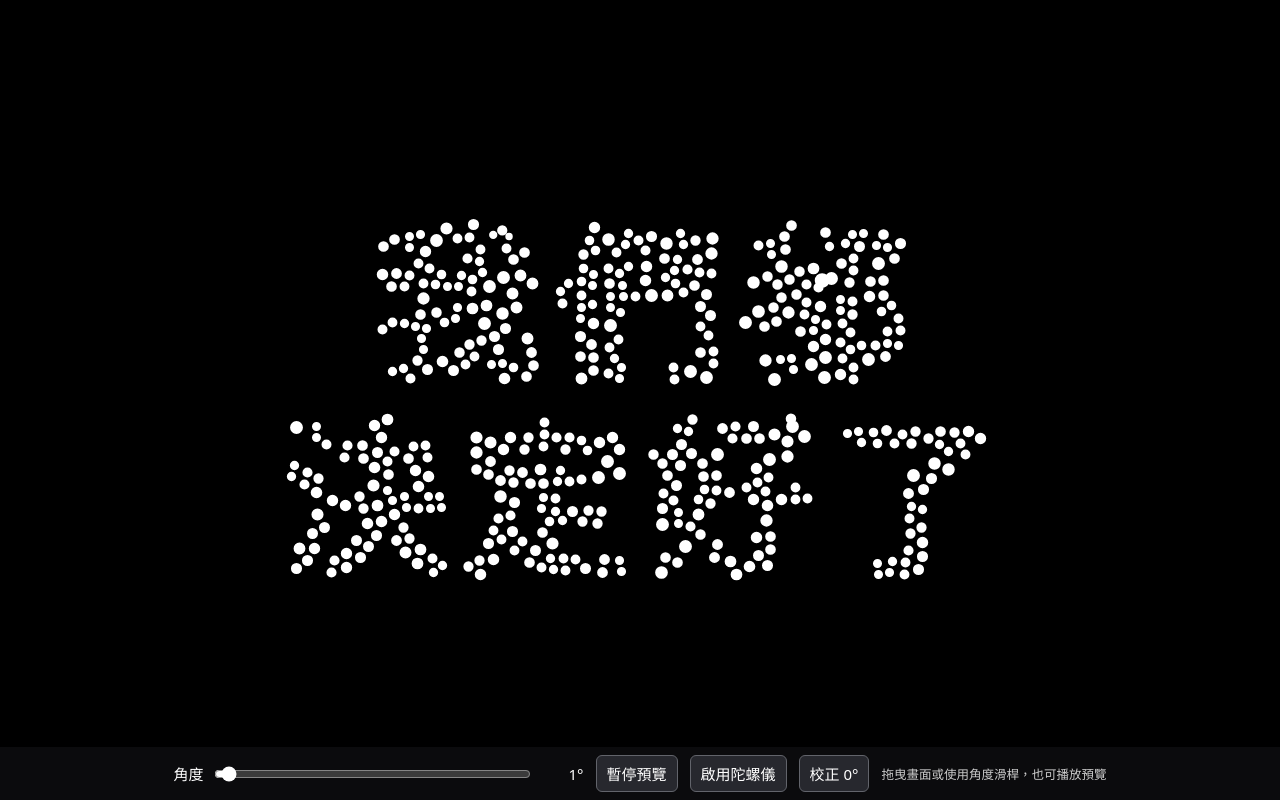
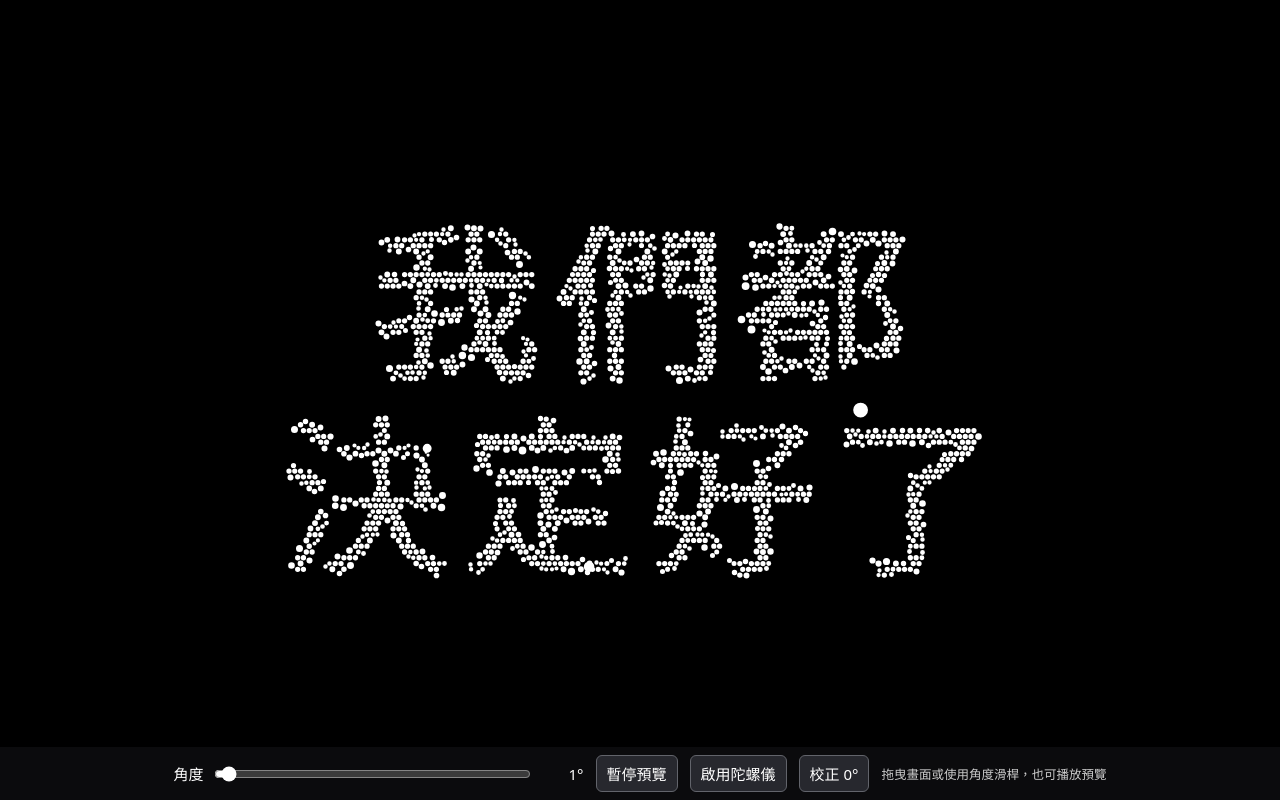
Before and after one commit to peipeiyu1215-cyber/foryou.choice, a plain HTML site: page index.html in a window 1280 px wide. Both pictures are taken after a click on the button "播放預覽". Drawn offline with Linux system fonts and the light colour scheme.

Commit message:
Add files via upload

```diff
--- a/index.html
+++ b/index.html
@@ -44,30 +44,34 @@ const dots = Array.from({length: count}, (_, id) => ({
   state: 'fixed', anchor: 0, vx: 0, vy: 0
 }));
 dots.sort((a, b) => a.rank - b.rank).forEach((dot, i) => { dot.rank = (i + 1) / count; });
-let width, height, scale, unit, gravity, glyphs;
+let width, height, scale, unit, gravity, glyphs, glyphScreenAngle;
 let turnVelocity = 0, motionGravity = 1;
 let target = 0, angle = 0, arrivalDirection = 0, preview = null, pausedPreview = null;
 let core = null, stored = [], clusters = [];
 let lastMerge = 0;
-const mergeDuration = .105;
+const mergeDuration = .086;
 let clock = 0, nextRelease = 0, nextSpit = 0;
 
 function makeGlyph(index) {
   const lines = [['我們都', '決定好了'], ['你就該', '完成', '我的夢想']][index];
   const font = '400 FONTpx "DFKai-SB", "STKaiti", "Kaiti TC", KaiTi, "Microsoft JhengHei", serif';
   const tracking = 1.08;
+  const sideways = glyphScreenAngle % 180 !== 0;
+  const textWidth = sideways ? height : width;
+  const textHeight = sideways ? width : height;
   const columns = Math.max(...lines.map(line => line.length));
-  const fontSize = Math.min(width * .94 / (columns * tracking), height * .8 / lines.length, 170);
+  const fontSize = Math.min(textWidth * .94 / (columns * tracking), textHeight * .8 / lines.length, 170);
   const mask = document.createElement('canvas');
   mask.width = Math.ceil(width);
   mask.height = Math.ceil(height);
   const ink = mask.getContext('2d', {willReadFrequently: true});
   ink.translate(width / 2, height / 2);
+  ink.rotate(-glyphScreenAngle * Math.PI / 180);
   ink.font = font.replace('FONT', fontSize);
   ink.textAlign = 'center';
   ink.textBaseline = 'alphabetic';
   ink.lineJoin = 'round';
-  ink.lineWidth = Math.max(.55, fontSize * .012);
+  ink.lineWidth = Math.max(.55, fontSize * .016);
   for (const [i, line] of lines.entries()) {
     const metrics = ink.measureText(line);
     const center = (i - (lines.length - 1) / 2) * fontSize * 1.14;
@@ -105,15 +109,42 @@ function makeGlyph(index) {
       if (value > score) { best = point; score = value; }
     }
   }
-  // Very small viewports may contain fewer opaque pixels than particles.
-  // Size each visible stroke dot against both layers so neighboring dots stay distinct.
+  // Fill gaps along ink strokes with smaller dots that travel with their nearest particle.
+  const gap = Math.max(2.45, fontSize * .034);
+  const minGap = gap * .79;
+  const grid = new Map();
+  function addStrokeDot(point) {
+    const key = Math.floor(point.x / gap) + ':' + Math.floor(point.y / gap);
+    if (grid.has(key)) grid.get(key).push(point);
+    else grid.set(key, [point]);
+  }
+  for (const point of points) addStrokeDot(point);
+  for (let row = 1; (row + .5) * gap < height - 1; row++) {
+    const y = (row + .5) * gap;
+    for (let x = gap * (row % 2 ? 1 : .5); x < width - 1; x += gap) {
+      if (pixels[(Math.floor(y) * mask.width + Math.floor(x)) * 4 + 3] < 105) continue;
+      const col = Math.floor(x / gap);
+      let clear = true;
+      for (let dy = -1; dy <= 1 && clear; dy++) {
+        for (let dx = -1; dx <= 1 && clear; dx++) {
+          const nearby = grid.get((col + dx) + ':' + (row + dy));
+          clear = !nearby?.some(point => (point.x - x) ** 2 + (point.y - y) ** 2 < minGap ** 2);
+        }
+      }
+      if (!clear) continue;
+      const point = {x, y};
+      points.push(point);
+      addStrokeDot(point);
+    }
+  }
+  // Keep a thin gap between neighboring ink dots, including around dense stroke junctions.
   for (const point of points) {
     let nearest = Infinity;
     for (const other of points) {
       if (other === point) continue;
       nearest = Math.min(nearest, (point.x - other.x) ** 2 + (point.y - other.y) ** 2);
     }
-    point.inkRadius = Math.min(fontSize * .038, Math.sqrt(nearest) * .41);
+    point.inkRadius = Math.min(fontSize * .038, Math.sqrt(nearest) * .458);
   }
   const accents = Array.from({length: count}, () => []);
   for (const accent of points.splice(count)) {
@@ -141,6 +172,13 @@ function makeGlyph(index) {
     }
     return Math.sqrt(nearest);
   });
+  if (index === 1) {
+    // The canvas is the device's screen. After a half turn both screen axes invert.
+    for (const point of new Set([...points, ...accents.flat()])) {
+      point.x = width - point.x;
+      point.y = height - point.y;
+    }
+  }
   return {points, spacing, accents, fontSize};
 }
 
@@ -157,6 +195,7 @@ function resize() {
   stage.width = Math.round(width * scale);
   stage.height = Math.round(height * scale);
   ctx.setTransform(scale, 0, 0, scale, 0, 0);
+  glyphScreenAngle = usingMotion ? viewportRotation() - calibrationScreen : 0;
   glyphs = [makeGlyph(0), makeGlyph(1)];
   unit = Math.min(glyphs[0].fontSize, glyphs[1].fontSize) / 22;
   gravity = Math.min(width, height) * .4;
@@ -318,16 +357,26 @@ function spit(body) {
 // At the sideways merge stops, use the wall rebound to set the outgoing
 // direction. The ball then follows ordinary gravity until the next contact.
 function aimRebound(dot, other, gx, gy) {
+  const horizontal = Math.abs(gx) >= Math.abs(gy);
+  const primary = horizontal ? 'x' : 'y';
+  const sideways = horizontal ? 'y' : 'x';
+  const lateralGravity = horizontal ? gy : gx;
+  const lateralLimit = (horizontal ? height : width) * .92;
   const prediction = {...other};
   const flight = {...dot};
   for (let elapsed = step; elapsed < 6; elapsed += step) {
     bounce(prediction, gx, gy, 0, true);
     bounce(flight, gx, gy, 0, true);
-    if (elapsed < .16 || Math.abs(prediction.x - flight.x) > (other.r + dot.r) * .8) continue;
-    const sideways = (prediction.y - dot.y) / elapsed - gy * elapsed / 2;
-    if (Math.abs(sideways) > height * .92) continue;
-    dot.vy = sideways;
-    dot.flightY = 0;
+    if (elapsed < .16 || Math.abs(prediction[primary] - flight[primary]) > (other.r + dot.r) * .8) continue;
+    const velocity = (prediction[sideways] - dot[sideways]) / elapsed - lateralGravity * elapsed / 2;
+    if (Math.abs(velocity) > lateralLimit) continue;
+    if (horizontal) {
+      dot.vy = velocity;
+      dot.flightY = 0;
+    } else {
+      dot.vx = velocity;
+      dot.flightX = 0;
+    }
     break;
   }
 }
@@ -363,8 +412,33 @@ function finishReturn(dot, dt) {
   landing.time -= dt;
 }
 
+function gravityDirection(degrees) {
+  const heading = wrap(degrees);
+  if (heading === 0) return {x: 0, y: 1};
+  if (heading === 90) return {x: 1, y: 0};
+  if (heading === 180) return {x: 0, y: -1};
+  if (heading === 270) return {x: -1, y: 0};
+  const radians = heading * Math.PI / 180;
+  return {x: Math.sin(radians), y: Math.cos(radians)};
+}
+
+function coreAtLowSide(degrees) {
+  const side = gravityDirection(degrees).x;
+  return side * (core.x - width / 2) >= width * .16;
+}
+
 function update() {
   clock += step;
+  const motionActive = usingMotion && motionOffset !== null;
+  if (motionActive) {
+    if (viewportRotation() - calibrationScreen !== glyphScreenAngle) resize();
+    const heading = sensorAngle - motionOffset;
+    const difference = heading - motionHeading;
+    const response = .023 - .016 * smooth(ramp(Math.abs(difference), .5, 5));
+    motionHeading = Math.abs(difference) < .035
+      ? heading : motionHeading + difference * (1 - Math.exp(-step / response));
+    target = motionHeading;
+  }
   const direction = Math.sign(target - angle);
   const atStop = angle % 90 === 0;
   const ready = atStop && (angle % 180 === 0 ? completeGlyph(wrap(angle) / 180) : stored.length === count);
@@ -374,11 +448,15 @@ function update() {
   const goal = waiting ? angle : direction > 0 ? Math.min(target, crossed) : Math.max(target, crossed);
   const clusteredCount = core ? stored.length :
     clusters.reduce((total, body) => total + body.members.length, 0);
-  const coreReady = core && stored.length === count && clock >= core.nextMerge;
+  const quarterTurn = crossed % 180 !== 0;
+  const coreReady = core && stored.length === count && clock >= core.nextMerge &&
+    (!quarterTurn || motionActive || coreAtLowSide(crossed));
   if (goal !== angle) arrivalDirection = Math.sign(goal - angle);
   const segment = Math.floor(wrap(angle + direction * .001) / 90);
   const splitting = direction > 0 ? segment % 2 === 1 : segment % 2 === 0;
-  const normalTurn = splitting ? 6.5 : 8;
+  const angleInHalfTurn = wrap(angle) % 180;
+  const quarterBoost = 1 - smooth(ramp(Math.abs(angleInHalfTurn - 90), 4, 32));
+  const normalTurn = (splitting ? 6.5 : 8) + (motionActive ? 5 : 2.8) * quarterBoost;
   const distanceFromStart = Math.min(wrap(angle), 360 - wrap(angle));
   const leavingStart = Math.abs(angle + direction * .01 - Math.round(angle / 360) * 360) > distanceFromStart;
   const opening = !splitting && leavingStart ? smooth(ramp(distanceFromStart, 5, 12)) : 1;
@@ -391,10 +469,10 @@ function update() {
   let turnPace = normalTurn;
   if (towardQuarterTurn && !coreReady) {
     const ease = smooth(1 - ramp(remainingTurn, 18, 38));
-    turnPace += (Math.min(remainingTurn / 3, normalTurn) - turnPace) * ease;
+    turnPace += (Math.min(remainingTurn / 2.1, normalTurn) - turnPace) * ease;
   } else if (towardText && !textReady) {
     const ease = smooth(1 - ramp(remainingTurn, 7, 18));
-    turnPace += (Math.min(3.2, remainingTurn / .95) - turnPace) * ease;
+    turnPace += (Math.min(2.9, remainingTurn / 1.08) - turnPace) * ease;
   }
   const distance = goal - angle;
   const maxTurn = 1.1 + (turnPace - 1.1) * opening;
@@ -413,23 +491,27 @@ function update() {
   const outward = quadrant % 2 === 0;
   const glyph = quadrant === 1 || quadrant === 2 ? 1 : 0;
   const towardCore = outward ? part : 1 - part;
-  const releaseLimit = ramp(towardCore, 0, .83);
-  const desiredStored = outward
-    ? Math.floor(count * smooth(ramp(part, .04, .72)))
-    : Math.round(count * (1 - ramp(part, .22, .76)));
+  const openingRelease = .055 * smooth(ramp(towardCore, 0, 10 / 90)) *
+    (1 - smooth(ramp(towardCore, 10 / 90, 27 / 90)));
+  const releaseLimit = Math.min(1, ramp(towardCore, 0, .83) + openingRelease);
+  const gathering = outward ? arrivalDirection > 0 : arrivalDirection < 0;
+  const desiredStored = gathering
+    ? Math.floor(count * smooth(ramp(towardCore, .04, .72)))
+    : Math.round(count * (1 - ramp(1 - towardCore, .035, .7)));
   const glyphDistance = (outward ? part : 1 - part) * 90;
   const landingZone = glyphDistance <= 10;
   const landingProgress = 1 - ramp(glyphDistance, 0, 10);
-  const returnRate = 1 + 2.45 * smooth(landingProgress) - .8 * smooth(ramp(landingProgress, .8, 1));
+  const returnRate = 1 + 2.05 * smooth(landingProgress) - .7 * smooth(ramp(landingProgress, .8, 1));
   const returnSteps = Math.ceil(returnRate);
   const returnDt = step * returnRate / returnSteps;
-  const radians = angle * Math.PI / 180;
-  const gathering = outward ? arrivalDirection > 0 : arrivalDirection < 0;
-  const gravityTarget = 1 + (!core && gathering ? 1.22 * smooth(ramp(towardCore, .06, .68)) : 0);
-  motionGravity += (gravityTarget - motionGravity) * (1 - Math.exp(-step / .55));
+  const gravityAngle = motionActive ? motionHeading + viewportRotation() - calibrationScreen : angle;
+  const down = gravityDirection(gravityAngle);
+  const gravityTarget = 1 + .23 * quarterBoost +
+    (!core && gathering ? 1.28 * smooth(ramp(towardCore, .06, .68)) : 0);
+  motionGravity += (gravityTarget - motionGravity) * (1 - Math.exp(-step / .48));
   const acceleration = gravity * motionGravity;
-  const gx = Math.abs(Math.sin(radians)) < 1e-8 ? 0 : Math.sin(radians) * acceleration;
-  const gy = Math.abs(Math.cos(radians)) < 1e-8 ? 0 : Math.cos(radians) * acceleration;
+  const gx = down.x * acceleration;
+  const gy = down.y * acceleration;
 
   // Separate the number of eligible dots from the cadence of individual events.
   nextRelease = Math.max(nextRelease, clock - .012);
@@ -446,7 +528,7 @@ function update() {
       cluster.mass > largest.mass ? cluster : largest, clusters[0]);
     if (clock >= body.nextMerge) {
       spit(body);
-      nextSpit += .024;
+      nextSpit += .024 - .008 * quarterBoost;
     }
   }
 
@@ -477,7 +559,7 @@ function update() {
       if (canReturn && body.reachedTop) {
         startReturn(body, glyph, gx, gy);
         if (body.state === 'returning') break;
-      } else if (merging && nearMerge && Math.abs(gy) < Math.abs(gx) * .65) rebounds.push(body);
+      } else if (merging && nearMerge && (motionActive || Math.abs(gy) < Math.abs(gx) * .65)) rebounds.push(body);
     }
   }
   if (merging) {
@@ -488,7 +570,9 @@ function update() {
       for (const other of candidates) {
         if (!canMerge(body, other, relaxed)) continue;
         // Select one nearby partner for this rebound.
-        const gap = Math.abs(body.y - other.y) + Math.abs(body.x - other.x) * .24;
+        const horizontal = Math.abs(gx) >= Math.abs(gy);
+        const dx = Math.abs(body.x - other.x), dy = Math.abs(body.y - other.y);
+        const gap = horizontal ? dy + dx * .24 : dx + dy * .24;
         if (gap < distance) { closest = other; distance = gap; }
       }
       if (closest) aimRebound(body, closest, gx, gy);
@@ -555,14 +639,19 @@ function draw() {
     }
   }
   ctx.fill();
+  if (usingMotion && motionOffset !== null) {
+    const shown = (Math.round(wrap(motionHeading) * 10) % 3600) / 10;
+    angleInput.value = shown;
+    readout.value = shown + '°';
+    return;
+  }
   const shown = target > 0 && wrap(target) === 0 ? 360 : wrap(target);
   if (document.activeElement !== angleInput || preview || usingMotion) angleInput.value = shown;
   const displayAngle = Math.round(angle);
   const milestone = wrap(displayAngle);
   const forming = milestone % 180 === 0 && !completeGlyph(milestone / 180);
-  const unfinishedMerge = milestone % 180 === 90 &&
-    (!core || stored.length !== count || clock < core.nextMerge) && angle !== displayAngle;
-  const displayed = unfinishedMerge ? wrap(displayAngle + Math.sign(angle - displayAngle) * .1)
+  const approachingQuarter = milestone % 180 === 90 && angle !== displayAngle;
+  const displayed = approachingQuarter ? wrap(displayAngle + Math.sign(angle - displayAngle) * .1)
     : forming ? wrap(displayAngle - arrivalDirection * .1) : milestone;
   readout.value = (displayed === 0 && displayAngle > 0 ? 360 : Number(displayed.toFixed(1))) + '°';
 }
@@ -583,7 +672,9 @@ function advancePreview() {
   const goal = preview.base + offset;
   if (target !== goal) {
     const delta = goal - target;
-    const rate = offset % 180 === 0 ? 6.5 : 8;
+    const edge = wrap(target) % 180;
+    const boost = 1 - smooth(ramp(Math.abs(edge - 90), 4, 32));
+    const rate = (offset % 180 === 0 ? 6.5 : 8) + 2.8 * boost;
     target += Math.sign(delta) * Math.min(Math.abs(delta), step * rate);
     return;
   }
@@ -595,7 +686,23 @@ function advancePreview() {
 }
 
 let usingMotion = false, motionOffset = null, lastRaw = null, sensorAngle = 0;
-function manual() { stopPreview(); usingMotion = false; motionButton.textContent = '啟用陀螺儀'; status.textContent = '拖曳畫面或使用角度滑桿，也可播放預覽'; }
+let motionHeading = 0, calibrationScreen = 0;
+function viewportRotation() {
+  return window.screen?.orientation?.angle ?? window.orientation ?? 0;
+}
+
+function calibrateMotion(zero) {
+  motionOffset = lastRaw === null ? null : sensorAngle - zero;
+  calibrationScreen = viewportRotation();
+  motionHeading = target = zero;
+}
+function manual() {
+  stopPreview();
+  usingMotion = false;
+  if (glyphScreenAngle) resize();
+  motionButton.textContent = '啟用陀螺儀';
+  status.textContent = '拖曳畫面或使用角度滑桿，也可播放預覽';
+}
 angleInput.addEventListener('input', () => { manual(); target = Number(angleInput.value); });
 playButton.addEventListener('click', () => {
   if (preview) {
@@ -631,17 +738,17 @@ stage.addEventListener('keydown', event => {
 });
 
 function orientation(event) {
-  if (event.beta == null || event.gamma == null) return;
+  if (!Number.isFinite(event.beta) || !Number.isFinite(event.gamma)) return;
   const pitch = event.beta * Math.PI / 180, roll = event.gamma * Math.PI / 180;
-  const x = -Math.cos(pitch) * Math.sin(roll), y = Math.sin(pitch);
+  const x = Math.cos(pitch) * Math.sin(roll), y = Math.sin(pitch);
   if (Math.hypot(x, y) < .17) return;
-  const raw = Math.atan2(x, y) * 180 / Math.PI - (screen.orientation?.angle ?? window.orientation ?? 0);
+  // Unwrap physical rotation in the device frame before remapping gravity to the viewport.
+  const raw = Math.atan2(x, y) * 180 / Math.PI;
   if (lastRaw === null) sensorAngle = raw;
   else sensorAngle += wrap(raw - lastRaw + 180) - 180;
   lastRaw = raw;
   if (!usingMotion) return;
-  if (motionOffset === null) motionOffset = sensorAngle - target;
-  target = sensorAngle - motionOffset;
+  if (motionOffset === null) calibrateMotion(target);
   status.textContent = '陀螺儀已啟用';
 }
 window.addEventListener('deviceorientation', orientation);
@@ -652,7 +759,7 @@ motionButton.addEventListener('click', async () => {
     if (typeof DeviceOrientationEvent.requestPermission === 'function' && await DeviceOrientationEvent.requestPermission() !== 'granted') throw new Error();
     stopPreview();
     usingMotion = true;
-    motionOffset = lastRaw === null ? null : sensorAngle - target;
+    calibrateMotion(target);
     motionButton.textContent = '停用陀螺儀';
     status.textContent = '等待感應資料，請將裝置立起並轉動';
   } catch {
@@ -662,8 +769,7 @@ motionButton.addEventListener('click', async () => {
 document.querySelector('#zero').addEventListener('click', () => {
   stopPreview();
   const zero = Math.round(angle / 360) * 360;
-  motionOffset = lastRaw === null ? null : sensorAngle - zero;
-  target = zero;
+  calibrateMotion(zero);
   status.textContent = '已校正目前方向為 0°';
 });
 
```
Also changed, not shown: 1 other file.
